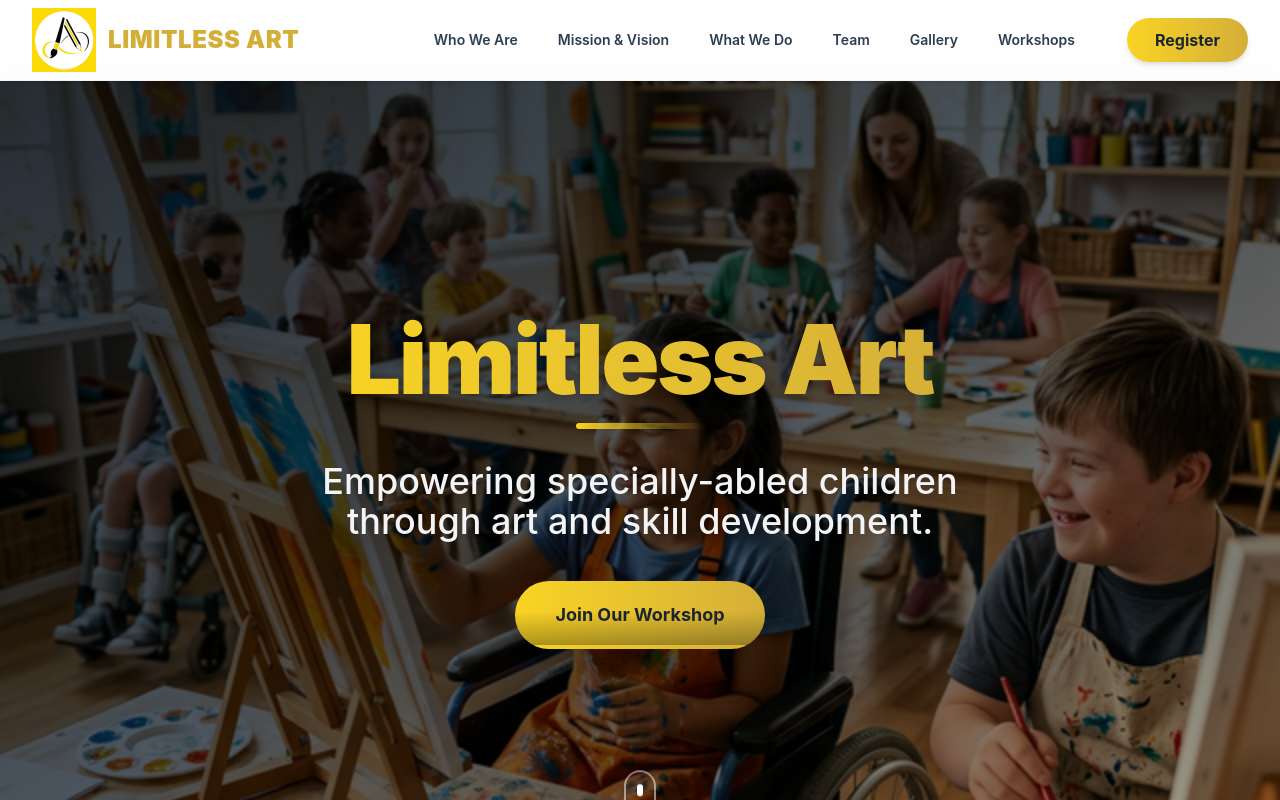
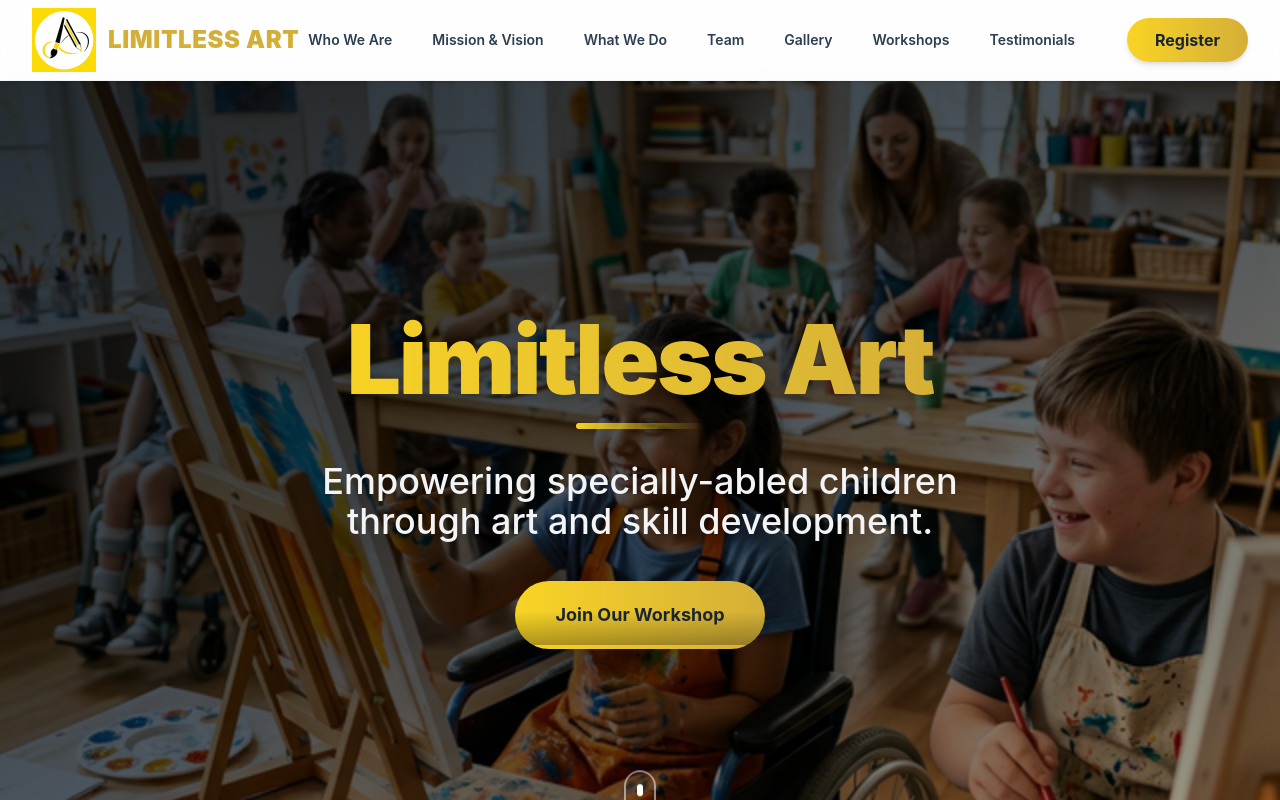
Before and after one commit to shannu2342/artwork2, a React (Vite) app in the folder frontend/: page / in a window 1280 px wide. Shown: the top 800 px of the page. Built offline with nearby package versions, Linux system fonts and the light colour scheme.

Commit message:
Fix invisible sections by removing overflow-x hidden on root body which blocked Intersection Observer in Framer Motion, and add Testimonial navigation link.

```diff
--- a/frontend/src/index.css
+++ b/frontend/src/index.css
@@ -15,7 +15,6 @@ body {
   color: var(--color-secondary);
   -webkit-font-smoothing: antialiased;
   -moz-osx-font-smoothing: grayscale;
-  overflow-x: hidden;
 }
 
 /* Form elements reset for consistent cross-browser UI */
--- a/frontend/src/layouts/MainLayout.jsx
+++ b/frontend/src/layouts/MainLayout.jsx
@@ -13,6 +13,7 @@ const MainLayout = () => {
         { name: 'Team', href: '/#team' },
         { name: 'Gallery', href: '/#gallery' },
         { name: 'Workshops', href: '/#workshops' },
+        { name: 'Testimonials', href: '/#testimonials' },
     ];
 
     return (
```
